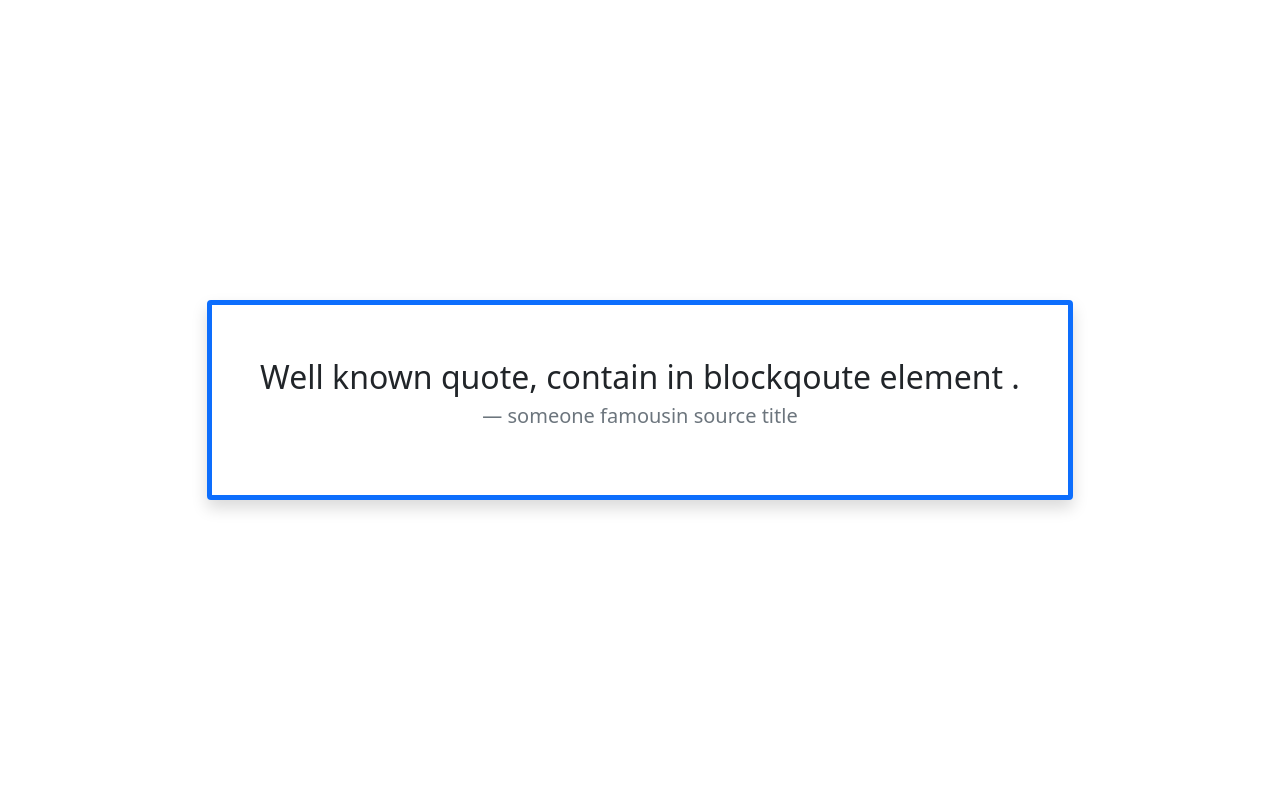
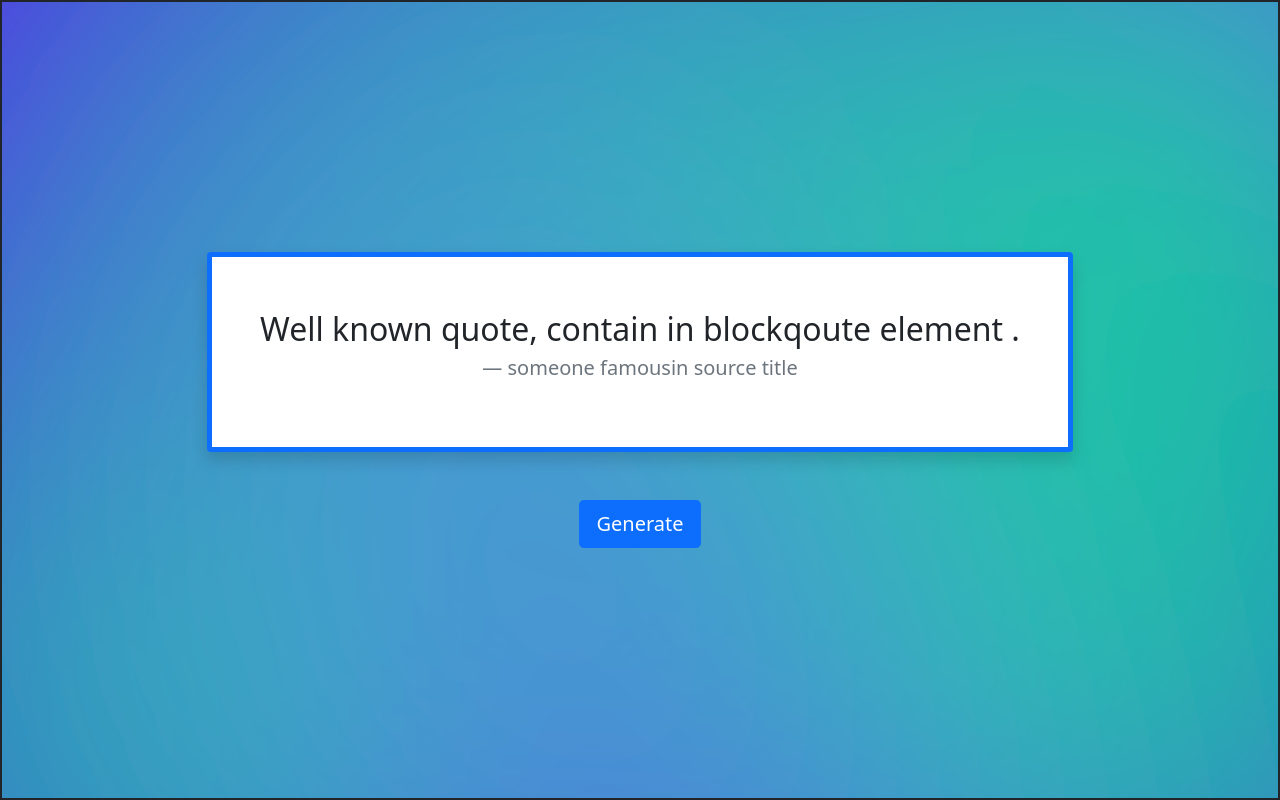
Before and after one commit to Chaos-19/Random-quote-generator, a plain HTML site: page index.html in a window 1280 px wide. Drawn offline with Linux system fonts and the light colour scheme.

Commit message:
update the Web interface

```diff
--- a/index.html
+++ b/index.html
@@ -15,19 +15,25 @@
 </head>
 
 <body>
-  <div class="container d-flex justify-content-center align-items-center">
+  <div class="container-fluid d-flex flex-column justify-content-center align-items-center">
     <div class="row">
-      <div class="col border border-5 rounded border-primary shadow p-md-5 py-4">
+      <div class="col border border-5 rounded border-primary shadow p-md-5 py-4 quote-container">
         <figure class="text-center">
           <blockquote class="blockquote" id="quote">
-            <p class="fs-2">Well known quote, contain in blockqoute element .</p>
+            <p class="fs-2 quotebord" >Well known quote, contain in blockqoute element .</p>
           </blockquote>
           <figcaption class="blockquote-footer fs-5" id="author">someone famousin source title</figcaption>
         </figure>
       </div>
     </div>
+    <div class="row mt-5">
+        <div class="col">
+        <button type="button" class="btn btn-primary btn-lg text-capitalize" id="generate">generate</button>
+      </div>
+    </div>
   </div>
   <script src="../assets/dist/js/bootstrap.bundle.min.js"></script>
+  <!-- custom javascript -->
+  <script src="/main.js"></script>
 </body>
-
 </html>
--- a/main.js
+++ b/main.js
@@ -0,0 +1,3 @@
+const qouteBorde = document.querySelector('.quotebord');
+
+const btnGenerate = document.querySelector('#generate');
--- a/style.css
+++ b/style.css
@@ -1,7 +1,15 @@
-body{
-  background: url()
+body {
+
+  background: url(/blurry-gradient-haikei.svg);
+  background-size: cover;
 }
-.container{
+
+.container-fluid {
   width: 100%;
   height: 100vh;
+  flex-flow: column wrap;
+  border: 2px solid
 }
+.quote-container{
+  background: #fff;
+}
```
Also changed, not shown: blurry-gradient-haikei.svg (added), stacked-peaks-haikei.svg (added).
